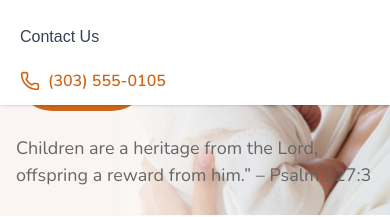
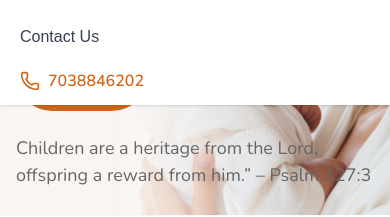
Before and after one commit to MdJowelAhmed/mamaCare-landing-page, a Next.js app: page / in a window 390 px wide. Both pictures are taken after a click on the button 370 px from the left and 32 px from the top of the page. Shown: the part 232-449 px from the top of the page. Built offline with nearby package versions, Linux system fonts and the light colour scheme.

Commit message:
update mobile number

```diff
--- a/src/components/babyCare/Navbar.jsx
+++ b/src/components/babyCare/Navbar.jsx
@@ -84,7 +84,7 @@ const Navbar = ({ activeSection, scrollToSection, navItems }) => {
               {/* Mobile Phone Number */}
               <div className="flex items-center gap-2 mt-3 px-3 text-[#CD671C]">
                 <Phone className="w-5 h-5" />
-                <span className="text-base font-semibold font-nunito">(303) 555-0105</span>
+                <span className="text-base font-semibold font-nunito">7038846202</span>
               </div>
             </div>
           </div>
```
